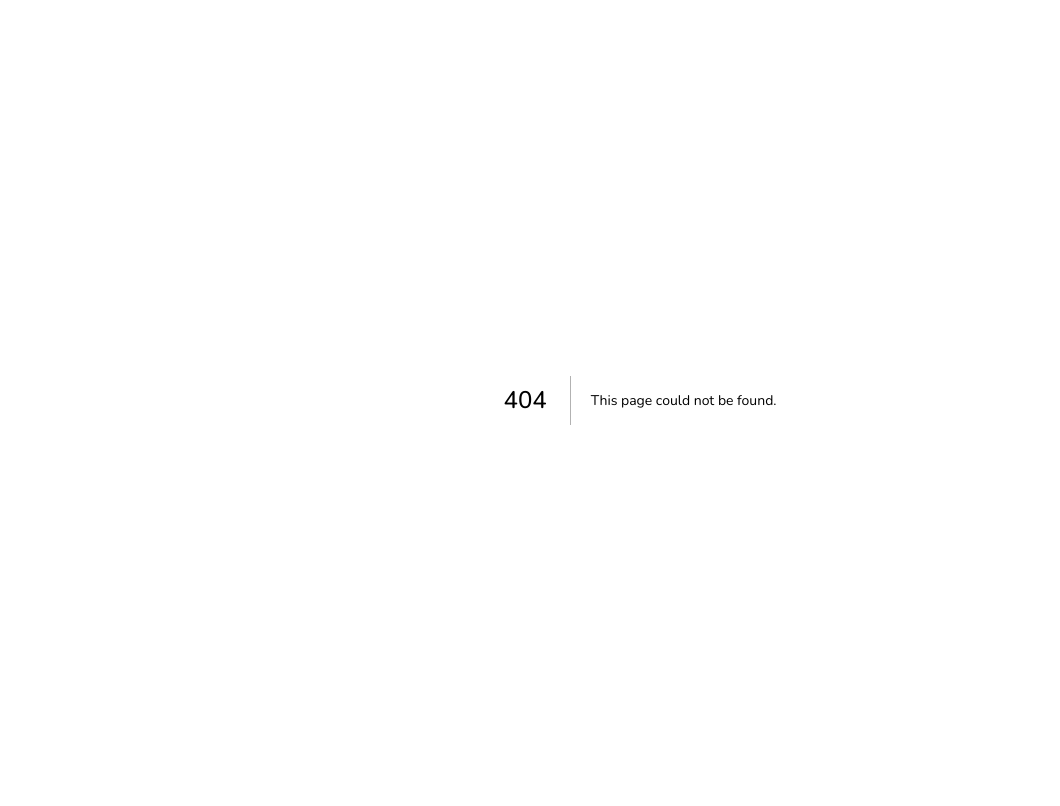
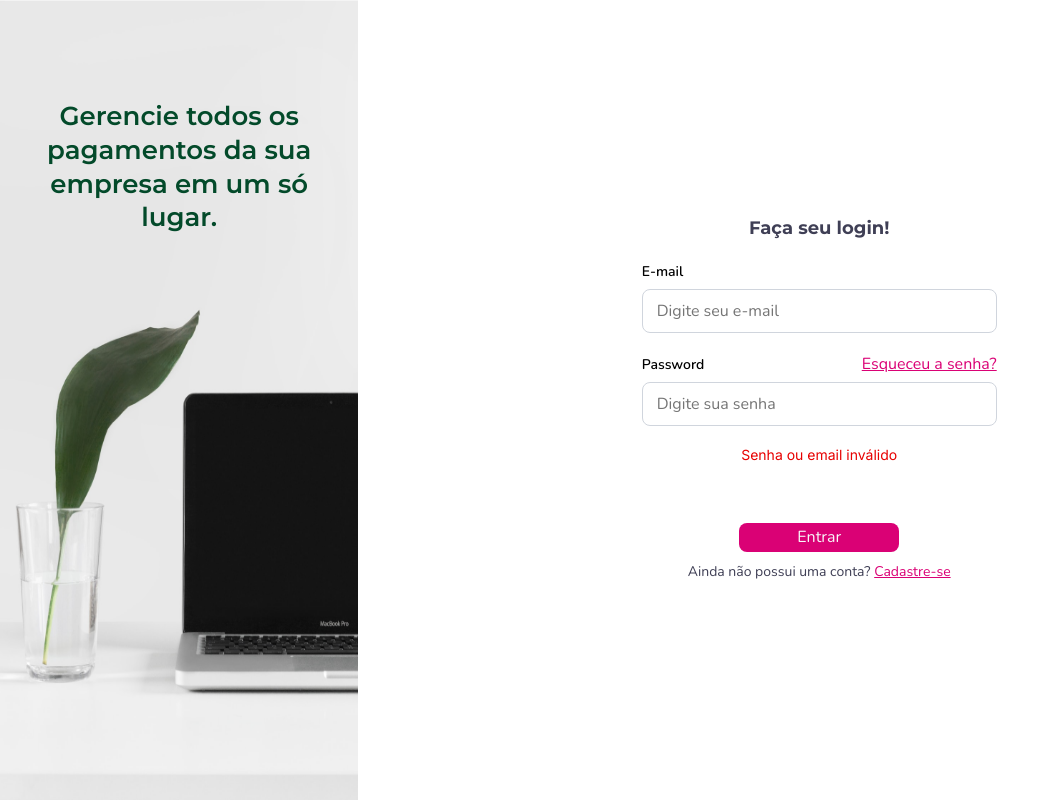
Before and after one commit to nichol20/pay-track, a Next.js app: page /login in a window 1280 px wide. Before the commit this address had no page. Shown: the whole page, without its empty margins (0-1060 px from the left). Built offline with nearby package versions, Linux system fonts and the light colour scheme.

Commit message:
add login page and more structure

```diff
--- /dev/null
+++ b/src/app/login/page.tsx
@@ -0,0 +1,45 @@
+import { loginPageImg } from '@/assets/images'
+import { ErrorMessage } from '@/components/ErrorMessage'
+import { InputField } from '@/components/InputField'
+import styles from '@/styles/Login.module.scss'
+import Image from 'next/image'
+import Link from 'next/link'
+
+export default function Login() {
+    return (
+        <div className={styles.login}>
+            <aside className={styles.aside}>
+                <h1 className={styles.title}>Gerencie todos os pagamentos da sua empresa em um só lugar.</h1>
+                <Image src={loginPageImg} alt="notebook" />
+            </aside>
+            <main className={styles.content}>
+                <form className={styles.form}>
+                    <h3 className={styles.formTitle}>Faça seu login!</h3>
+                    <InputField
+                        inputId='email'
+                        title='e-mail'
+                        name="email"
+                        type='email'
+                        placeholder='Digite seu e-mail'
+                    />
+                    <div className={styles.passwordField}>
+                        <InputField
+                            inputId='password'
+                            title='password'
+                            name="password"
+                            type='password'
+                            placeholder='Digite sua senha'
+                        />
+                        <Link href="#" className={styles.forgotPasswordLink}>Esqueceu a senha?</Link>
+                    </div>
+                    <ErrorMessage message='Senha ou email inválido' />
+                    <button type='submit' className={styles.submitBtn}>Entrar</button>
+                </form>
+                <span className={styles.registerMessage}>
+                    {"Ainda não possui uma conta? "}
+                    <Link href="/signup">Cadastre-se</Link>
+                </span>
+            </main>
+        </div>
+    )
+}
--- a/src/assets/images/index.ts
+++ b/src/assets/images/index.ts
@@ -1,3 +1,7 @@
+/* --- IMAGES --- */
+export { default as loginPageImg } from './login-image.png'
+
+/* --- ICONS --- */
 /* FILE */
 export { default as addFileIcon } from './icons/add-file.svg'
 export { default as fileIcon } from './icons/file.svg'
--- /dev/null
+++ b/src/components/ErrorMessage/index.tsx
@@ -0,0 +1,9 @@
+import styles from './style.module.scss'
+
+interface ErrorMessageProps {
+    message: string
+}
+
+export const ErrorMessage = ({ message }: ErrorMessageProps) => {
+    return <span className={styles.errorMessage}>{message}</span>
+}
--- /dev/null
+++ b/src/components/ErrorMessage/style.module.scss
@@ -0,0 +1,7 @@
+@use '../../styles/' as *;
+
+.errorMessage {
+    font-family: $font-inter;
+    font-size: .875rem;
+    color: $colors-error-message;
+}
--- /dev/null
+++ b/src/components/InputField/index.tsx
@@ -0,0 +1,50 @@
+
+import styles from './style.module.scss'
+
+interface InputFieldProps {
+    title: string
+    name: string
+    type: React.HTMLInputTypeAttribute
+    inputId: string
+    placeholder?: string
+    defaultValue?: string | number | readonly string[]
+    prefix?: string
+    min?: string | number
+    step?: string | number
+    onChange?: React.ChangeEventHandler<HTMLInputElement>
+}
+
+const InputField = ({
+    title,
+    name,
+    type,
+    inputId,
+    placeholder,
+    defaultValue,
+    prefix,
+    min,
+    step,
+    onChange
+}: InputFieldProps) => {
+    return (
+        <div className={styles.inputField}>
+            <label htmlFor={inputId}>{title}</label>
+            {prefix && <span className={styles.prefix}>{prefix}</span>}
+            <input
+                type={type}
+                name={name}
+                id={inputId}
+                placeholder={placeholder}
+                spellCheck={false}
+                defaultValue={defaultValue}
+                min={min}
+                step={step}
+                onChange={onChange}
+            />
+        </div>
+    )
+}
+
+export {
+    InputField,
+}
--- /dev/null
+++ b/src/components/InputField/style.module.scss
@@ -0,0 +1,39 @@
+@use "../../styles/" as *;
+
+.inputField {
+    position: relative;
+    width: 100%;
+    @include display-flex(center, flex-start);
+    gap: 5px;
+    flex-direction: column;
+
+    .prefix {
+        height: 100%;
+        padding: 30px 0 0 20px;
+        position: absolute;
+        font: $medium-body-text-font;
+        @include display-flex();
+    }
+
+    > label {
+        font: $small-body-text-font;
+        font-weight: 600;
+
+        &::first-letter {
+            text-transform: capitalize;
+        }
+    }
+
+    > input {
+        width: 100%;
+        padding: 10px 14px;
+        border: 1px solid $colors-input-border-primary;
+        border-radius: 8px;
+        font: $medium-body-text-font;
+        line-height: 100%;
+    }
+}
+
+.inputField:has(> .prefix) > input {
+    padding-left: 44px;
+}
--- /dev/null
+++ b/src/styles/Login.module.scss
@@ -0,0 +1,67 @@
+@use './index' as *;
+
+.login {
+    width: 100%;
+    height: 100vh;
+    @include display-flex(space-between);
+}
+
+.aside {
+    position: relative;
+    width: 28%;
+    height: 100%;
+
+    .title {
+        position: absolute;
+        top: 100px;
+        width: 100%;
+        text-align: center;
+        color: $colors-dark-green;
+        padding: 0px 15px;
+    }
+
+    > img {
+        width: 100%;
+        height: 100%;
+    }
+}
+
+.content {
+    width: 72%;
+    height: 100%;
+    @include display-flex();
+    flex-direction: column;
+}
+
+.form {
+    width: 355px;
+    @include display-flex();
+    flex-direction: column;
+    gap: 20px;
+
+    .formTitle {
+        color: $colors-text-primary
+    }
+
+    .passwordField {
+        position: relative;
+        width: 100%;
+
+        .forgotPasswordLink {
+            position: absolute;
+            top: 0;
+            right: 0;
+        }
+    }
+
+    .submitBtn {
+        @include button-primary();
+        margin-top: 40px;
+    }
+}
+
+.registerMessage {
+    margin-top: 8px;
+    font: $small-body-text-font;
+    color: $colors-text-primary;
+}
--- a/src/styles/_colors.scss
+++ b/src/styles/_colors.scss
@@ -49,14 +49,17 @@ $highlighted-text-secondary: $medium-green;
 
 $button-bg-primary: $medium-pink;
 $button-text-primary: $gray-8;
-$button-bg-primary: $gray-8;
-$button-text-primary: $medium-green;
-$button-border: $gray-6;
+$button-bg-secondary: $gray-8;
+$button-text-secondary: $medium-green;
+$button-border-secondary: $gray-6;
 
 $bg-primary: $gray-8;
 $bg-secondary: $gray-7;
 
+$input-border-primary: #D0D5DD;
+
 $modal-bg: white;
+
 $light-shadow: $translucent-gray;
 $text-link: $medium-pink;
 $field-error-border: $medium-error;
--- a/src/styles/_fonts.scss
+++ b/src/styles/_fonts.scss
@@ -1,5 +1,6 @@
 $font-heading: "Montserrat", sans-serif;
 $font-body: "Nunito", sans-serif;
+$font-inter: "Inter", sans-serif;
 
 $heading-h1-font-weight: 600;
 $heading-h1-font-size: 1.625rem;
@@ -23,7 +24,7 @@ $subtitle-font: $subtitle-font-weight $subtitle-font-size/#{$subtitle-line-heigh
 
 $medium-body-text-font-weight: 400;
 $medium-body-text-font-size: 1rem;
-$medium-body-text-line-height: 170%;
+$medium-body-text-line-height: 130%;
 $medium-body-text-font: $medium-body-text-font-weight $medium-body-text-font-size/#{$medium-body-text-line-height} $font-body;
 
 $small-body-text-font-weight: 400;
--- a/src/styles/_mixins.scss
+++ b/src/styles/_mixins.scss
@@ -1,7 +1,19 @@
+@use './colors';
+@use './fonts';
+
 @mixin display-flex($justifyContent: center, $alignItems: center) {
     display: flex;
     justify-content: $justifyContent;
     align-items: $alignItems;
+}
+
+@mixin button-primary() {
+    background-color: colors.$button-bg-primary;
+    color: colors.$button-text-primary;
+    min-width: 160px;
+    padding: 4px;
+    border-radius: 8px;
+    font: fonts.$medium-body-text-font;
 }
 
 @mixin medium-pink-filter() {
--- a/src/styles/globals.scss
+++ b/src/styles/globals.scss
@@ -1,5 +1,7 @@
+@use './index' as *;
 @import url('https://fonts.googleapis.com/css2?family=Montserrat:ital,wght@0,100..900;1,100..900&display=swap');
 @import url('https://fonts.googleapis.com/css2?family=Montserrat:ital,wght@0,100..900;1,100..900&family=Nunito:ital,wght@0,200..1000;1,200..1000&display=swap');
+@import url('https://fonts.googleapis.com/css2?family=Inter:ital,opsz,wght@0,14..32,100..900;1,14..32,100..900&display=swap');
 
 * {
     padding: 0px;
@@ -21,5 +23,18 @@ button {
 }
 
 a {
-    text-decoration: none;
+    text-decoration: underline;
+    color: $colors-text-link;
 }
+
+h1 {
+    font: $heading-h1-font;
+}
+
+h3 {
+    font: $heading-h3-font;
+}
+
+h4 {
+    font: $heading-h4-font;
+}
```
Also changed, not shown: src/assets/images/login-image.png (added).
